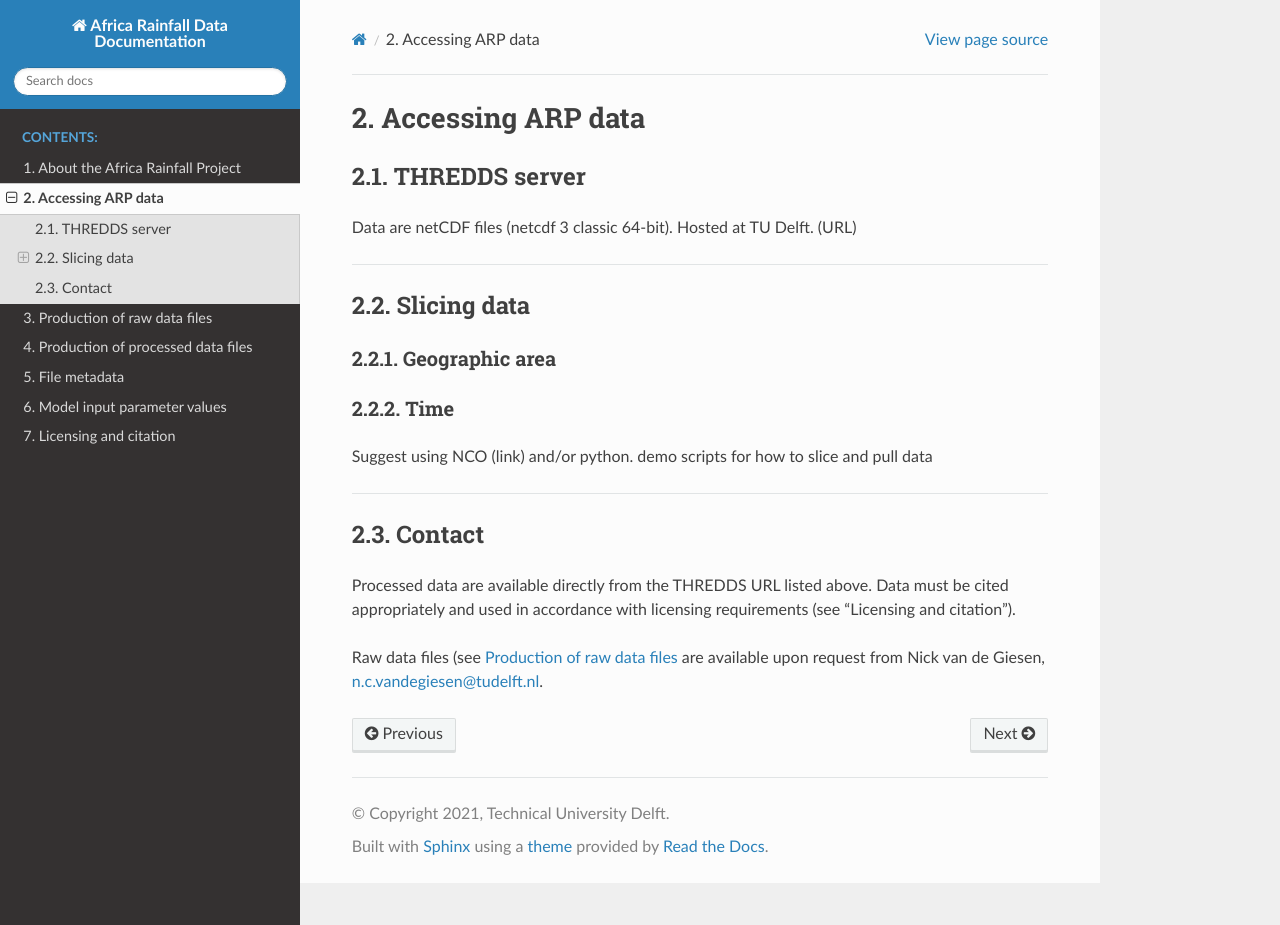
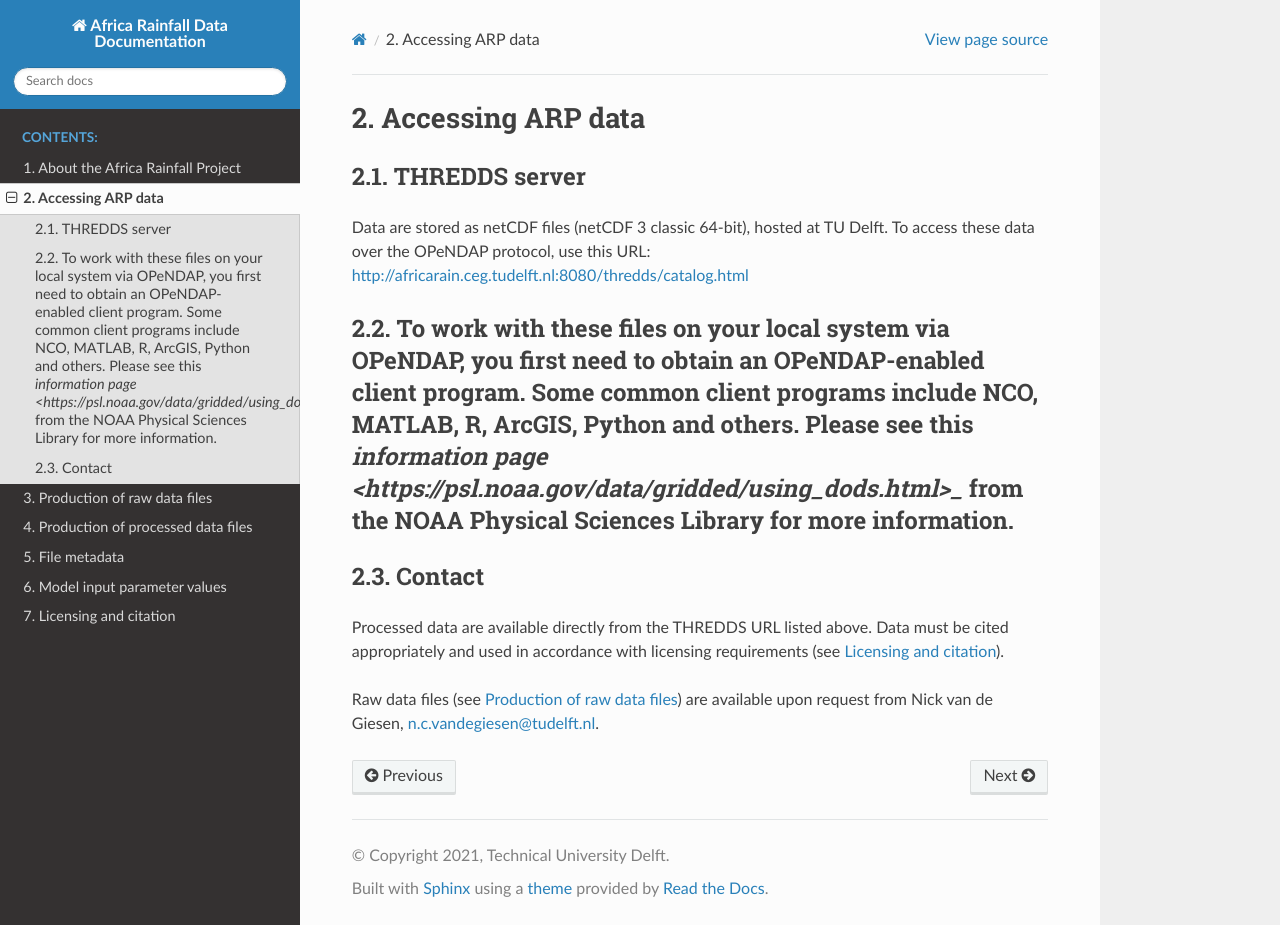
Before and after one commit to CEG-TU-Delft/africarain-docs, a Sphinx documentation site: the page built from docs/source/access.rst, in a window 1280 px wide and 925 px high. Built offline with Sphinx 7.4.7 and the Read the Docs theme 2.0.0, drawn with Linux system fonts in a browser that asks for light colours.

Commit message:
added url and info on opendap client programs

```diff
--- a/docs/source/access.rst
+++ b/docs/source/access.rst
@@ -3,25 +3,13 @@ Accessing ARP data
 
 THREDDS server
 --------------
-Data are netCDF files (netcdf 3 classic 64-bit). Hosted at TU Delft. (URL)
+Data are stored as netCDF files (netCDF 3 classic 64-bit), hosted at TU Delft. To access these data over the OPeNDAP protocol, use this URL: http://africarain.ceg.tudelft.nl:8080/thredds/catalog.html
 
---------------
-
-Slicing data
-------------
-
-Geographic area
-^^^^^^^^^^^^^^^
-
-Time
-^^^^
-Suggest using NCO (link) and/or python.
-demo scripts for how to slice and pull data
-
+To work with these files on your local system via OPeNDAP, you first need to obtain an OPeNDAP-enabled client program. Some common client programs include NCO, MATLAB, R, ArcGIS, Python and others. Please see this `information page <https://psl.noaa.gov/data/gridded/using_dods.html>_` from the NOAA Physical Sciences Library for more information.
 --------------
 
 Contact
 -------
-Processed data are available directly from the THREDDS URL listed above. Data must be cited appropriately and used in accordance with licensing requirements (see "Licensing and citation").
+Processed data are available directly from the THREDDS URL listed above. Data must be cited appropriately and used in accordance with licensing requirements (see `Licensing and citation <https://africarain.readthedocs.io/en/latest/citing.html>`_).
 
-Raw data files (see `Production of raw data files <https://africarain.readthedocs.io/en/latest/provenance.html#production-of-raw-data-files>`_ are available upon request from Nick van de Giesen, n.c.vandegiesen@tudelft.nl.
+Raw data files (see `Production of raw data files <https://africarain.readthedocs.io/en/latest/provenance.html#production-of-raw-data-files>`_) are available upon request from Nick van de Giesen, n.c.vandegiesen@tudelft.nl.
```
